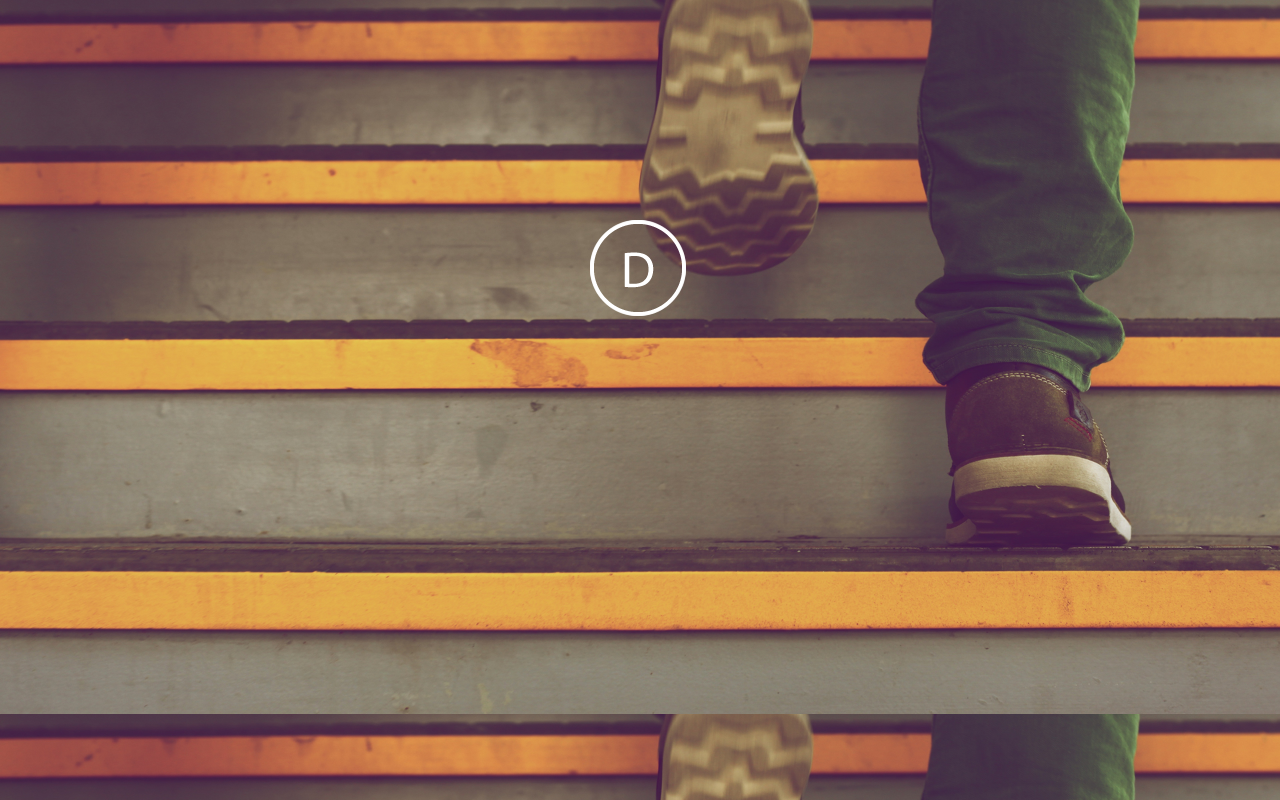
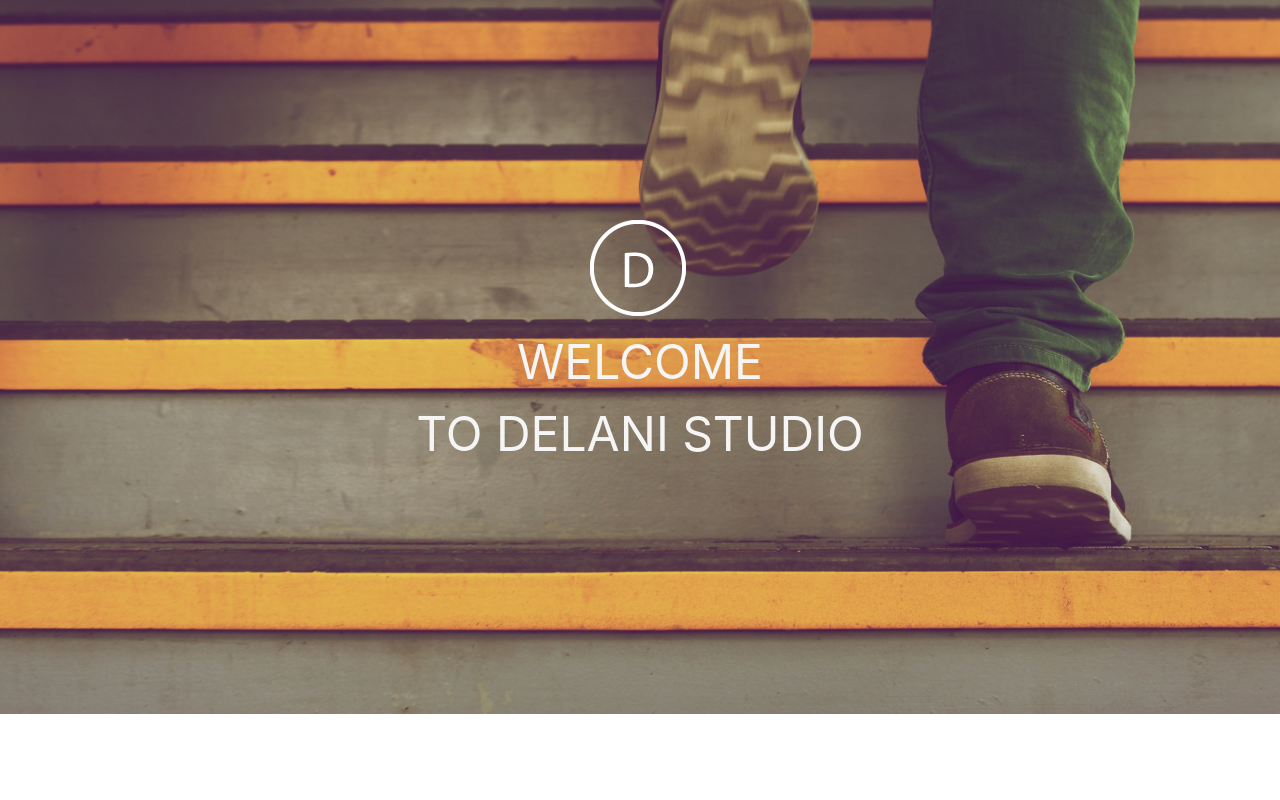
Before and after one commit to marknesh/delanio-studio, a plain HTML site: page delani.html in a window 1280 px wide. Drawn offline with Linux system fonts and the light colour scheme.

Commit message:
add paragraph block elements

```diff
--- a/css/styles.css
+++ b/css/styles.css
@@ -1,5 +1,12 @@
 body{background-image: url("assets/backgrounds/h_img.jpg");
-    background-size: 100% ;
+    background-size: cover ;
+    background-repeat:no-repeat;
 margin: auto;}
 #dlogo{margin-top: 220px;
-margin-left: 590px;}
+margin-left: 590px;
+float: none;}
+
+p#Header{text-align: center;
+padding: 10px;
+color: whitesmoke;
+font-size: 3em;}
--- a/delani.html
+++ b/delani.html
@@ -9,8 +9,9 @@
     <title>Delani Studio</title>
 </head>
 <body>
-    <div id="headerlogo"></div>
+    <div id="logo"></div>
     <img src="css/assets/logo/logo.png" id="dlogo">
+    <p id="Header">WELCOME <br>TO DELANI STUDIO</p>
 
 
 
```
